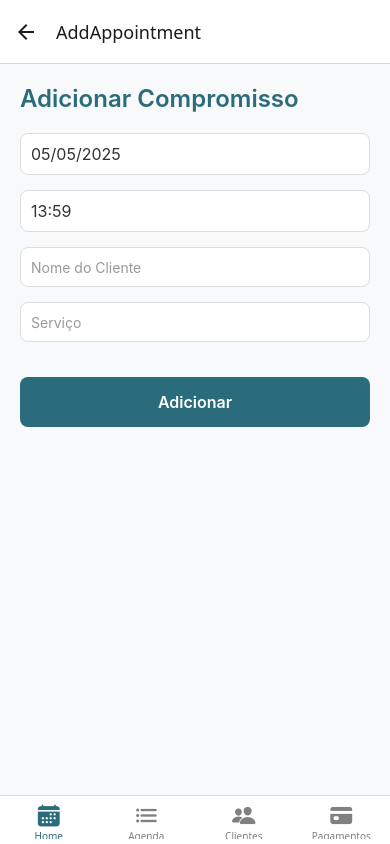
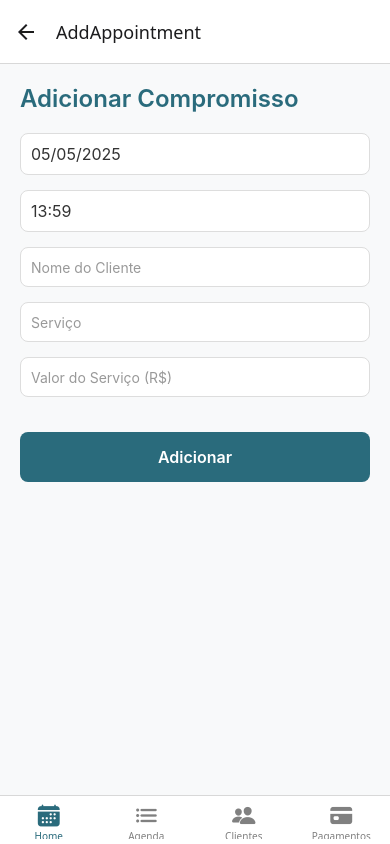
Before and after one commit to 3lder7/System-Studio, a React Native app in the folder app-estudio/: screen /AddAppointment in a window 390 px wide. Built offline with nearby package versions, Linux system fonts and the light colour scheme.

Commit message:
Adicionar campo de valor ao compromisso: atualizar a tela de adição de compromissos para incluir o valor do serviço e exibir na lista de compromissos.

```diff
--- a/app-estudio/components/screens/AddAppointment.tsx
+++ b/app-estudio/components/screens/AddAppointment.tsx
@@ -15,13 +15,13 @@ import { NativeStackScreenProps } from '@react-navigation/native-stack';
 
 type RootStackParamList = {
   Home: undefined;
-  AddAppointment?: { addAppointment: (newAppointment: any) => void };  // ✅ Agora é opcional
+  AddAppointment: { addAppointment: (newAppointment: any) => void };
 };
 
 type Props = NativeStackScreenProps<RootStackParamList, 'AddAppointment'>;
 
 const AddCompromissos: React.FC<Props> = ({ route, navigation }) => {
-  const addAppointment = route.params?.addAppointment ?? (() => {});  // ✅ Garantia de fallback
+  const addAppointment = route.params?.addAppointment || (() => {});
 
   const [dataConsulta, setDataConsulta] = useState(new Date());
   const [horario, setHorario] = useState(new Date());
@@ -30,30 +30,30 @@ const AddCompromissos: React.FC<Props> = ({ route, navigation }) => {
 
   const [cliente, setCliente] = useState('');
   const [servico, setServico] = useState('');
-  const [status, setStatus] = useState('pendente');
+  const [valor, setValor] = useState('');
+  const [status, setStatus] = useState('Pendente');
 
-  const showDatePicker = () => {
-    setDatePickerVisible(true);
+  const showDatePicker = () => setDatePickerVisible(true);
+  const showTimePicker = () => setTimePickerVisible(true);
+
+  const handleDateChange = (event: any, selectedDate?: Date) => {
+    const currentDate = selectedDate || dataConsulta;
+    if (event.type === 'set' || Platform.OS === 'ios') {
+      setDataConsulta(currentDate);
+    }
+    setDatePickerVisible(false);
   };
 
-  const showTimePicker = () => {
-    setTimePickerVisible(true);
-  };
-
-  const handleDateChange = (_event: any, selectedDate?: Date) => {
-    const currentDate = selectedDate || dataConsulta;
-    setDatePickerVisible(false);
-    setDataConsulta(currentDate);
-  };
-
-  const handleTimeChange = (_event: any, selectedTime?: Date) => {
+  const handleTimeChange = (event: any, selectedTime?: Date) => {
     const currentTime = selectedTime || horario;
+    if (event.type === 'set' || Platform.OS === 'ios') {
+      setHorario(currentTime);
+    }
     setTimePickerVisible(false);
-    setHorario(currentTime);
   };
 
   const handleAdd = () => {
-    if (!cliente || !servico) {
+    if (!cliente || !servico || !valor) {
       Alert.alert('Erro', 'Por favor, preencha todos os campos.');
       return;
     }
@@ -70,6 +70,7 @@ const AddCompromissos: React.FC<Props> = ({ route, navigation }) => {
       horario: formattedTime,
       cliente,
       servico,
+      valor,
       status,
     };
 
@@ -136,6 +137,15 @@ const AddCompromissos: React.FC<Props> = ({ route, navigation }) => {
           onChangeText={setServico}
         />
 
+        <TextInput
+          style={styles.input}
+          placeholder="Valor do Serviço (R$)"
+          placeholderTextColor="#999"
+          keyboardType="numeric"
+          value={valor}
+          onChangeText={setValor}
+        />
+
         <TouchableOpacity style={styles.button} onPress={handleAdd}>
           <Text style={styles.buttonText}>Adicionar</Text>
         </TouchableOpacity>
--- a/app-estudio/components/screens/HomeScreen.tsx
+++ b/app-estudio/components/screens/HomeScreen.tsx
@@ -46,6 +46,7 @@ const TelaInicial = () => {
     <View style={styles.commitmentDetails}>
       <Text style={styles.commitmentTitle}>{compromisso.cliente}</Text>
       <Text style={styles.commitmentSubtitle}>{compromisso.servico}</Text>
+      <Text style={styles.commitmentSubtitle}>Valor: R$ {compromisso.valor}</Text>
       <Text style={styles.commitmentDate}>
         {compromisso.data} às {compromisso.horario}
       </Text>
```
Lines whose indentation alone changed are shown as unchanged.
